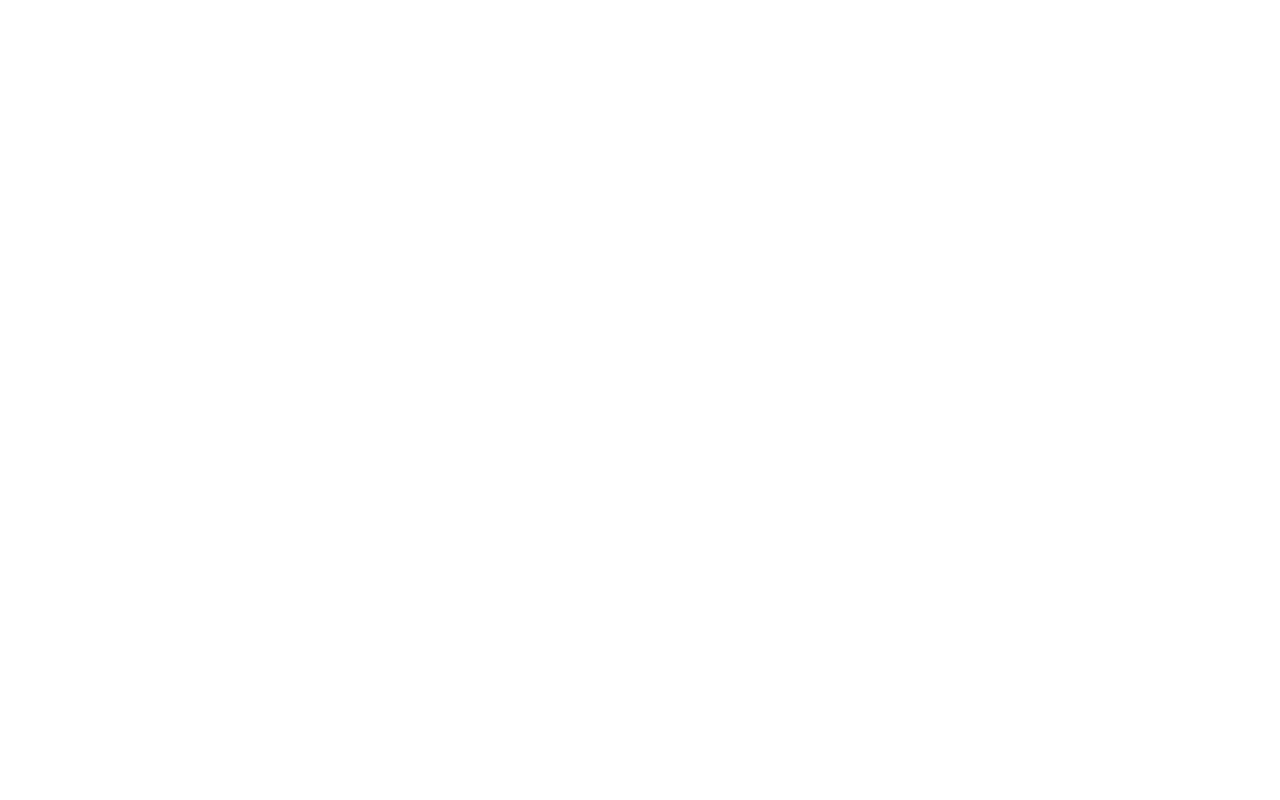
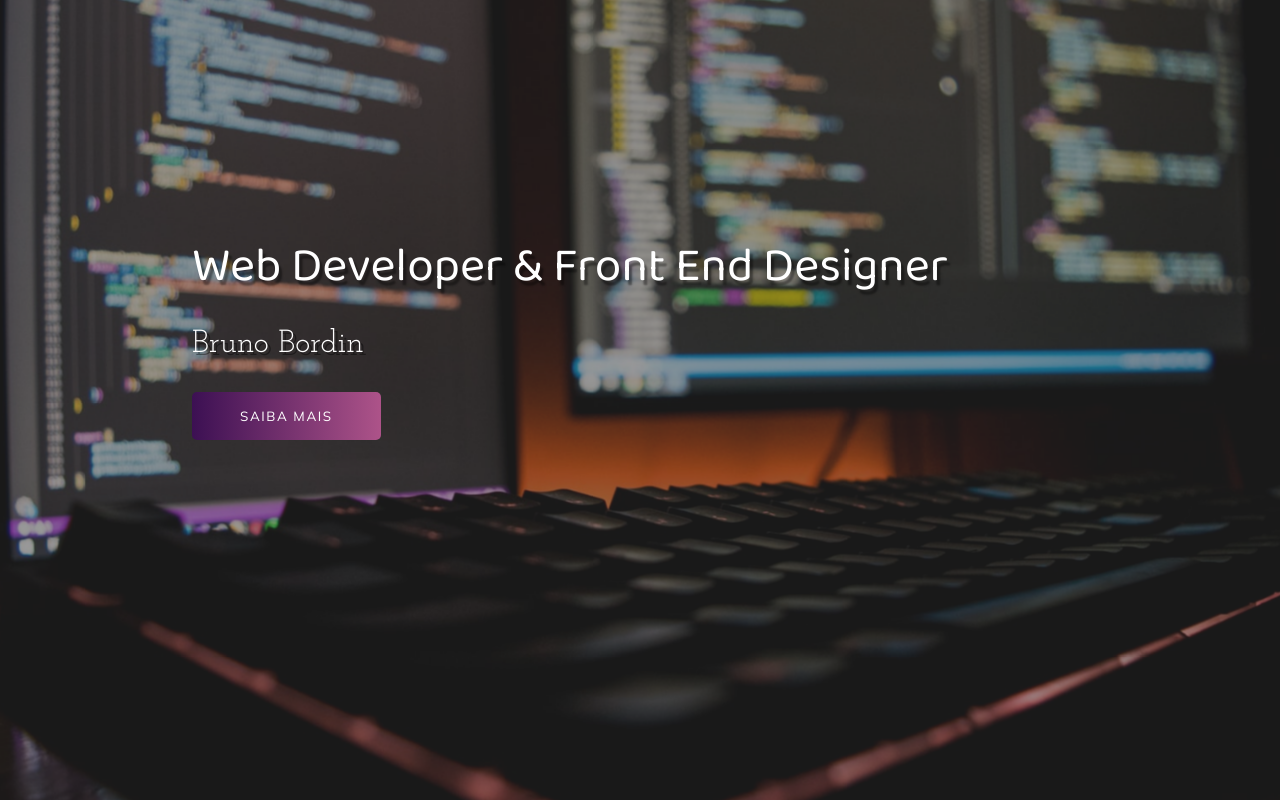
Before and after one commit to BrunoBordin/Portifolio, a plain HTML site: page index.html in a window 1280 px wide. Drawn offline with Linux system fonts and the light colour scheme.

Commit message:
:package: header

```diff
--- a/index.html
+++ b/index.html
@@ -6,11 +6,27 @@
     <meta http-equiv="X-UA-Compatible" content="IE=edge">
     <meta name="viewport" content="width=device-width, initial-scale=1.0">
     <link rel="stylesheet" href="style.css">
-    <title>Portifólio</title>
+    <link rel="apple-touch-icon" sizes="180x180" href="imagens/apple-touch-icon.png">
+    <link rel="icon" type="image/png" sizes="32x32" href="imagens/favicon-32x32.png">
+    <link rel="icon" type="image/png" sizes="16x16" href="imagens/favicon-16x16.png">
+    <link rel="manifest" href="/site.webmanifest">
+    <title>Portfólio</title>
 </head>
 
 <body>
+    <div class="container">
+        <header>
 
+            <div class="img-wrapper">
+                <img src="imagens/bg.jpg" alt="">
+            </div>
+            <div class="banner">
+                <h1>Web Developer & Front End Designer</h1>
+                <p>Bruno Bordin</p>
+                <button>Saiba mais</button>
+            </div>
+        </header>
+    </div>
 </body>
 
 </html>
--- a/style.css
+++ b/style.css
@@ -1,2 +1,91 @@
-@import url('https://fonts.googleapis.com/css2?family=Baloo+Da+2:wght@400;500;600;700&family=Josefin+Slab:ital,wght@0,300;0,400;0,600;0,700;1,300;1,400;1,600&family=Mulish:ital,wght@0,300;0,400;0,500;1,200;1,300;1,400&display=swap');
-@import url('https: //cdnjs.cloudflare.com/ajax/libs/font-awesome/5.15.3/css/all.min.csshttps://cdnjs.cloudflare.com/ajax/libs/font-awesome/5.15.3/css/all.min.csshttps://cdnjs.cloudflare.com/ajax/libs/font-awesome/5.15.3/css/all.min.css');
+    @import url('https://fonts.googleapis.com/css2?family=Baloo+Da+2:wght@400;500;600;700&family=Josefin+Slab:ital,wght@0,300;0,400;0,600;0,700;1,300;1,400;1,600&family=Mulish:ital,wght@0,300;0,400;0,500;1,200;1,300;1,400&display=swap');
+    @import url('https: //cdnjs.cloudflare.com/ajax/libs/font-awesome/5.15.3/css/all.min.csshttps://cdnjs.cloudflare.com/ajax/libs/font-awesome/5.15.3/css/all.min.csshttps://cdnjs.cloudflare.com/ajax/libs/font-awesome/5.15.3/css/all.min.css');
+    * {
+        margin: 0;
+        padding: 0;
+    }
+
+    header {
+        width: 100%;
+        height: 100vh;
+        overflow: hidden;
+        position: relative;
+    }
+
+    .img-wrapper {
+        width: 100%;
+        height: 100%;
+        overflow: hidden;
+        background-color: rgba(0, 0, 0, 0.8);
+    }
+
+    .img-wrapper img {
+        width: 100%;
+        height: 100%;
+        object-fit: cover;
+        opacity: 0.5;
+        animation: zoom 45s;
+    }
+
+    @keyframes zoom {
+        0% {
+            transform: scale(1.3);
+        }
+        100% {
+            transform: scale(1);
+        }
+    }
+
+    .banner {
+        position: absolute;
+        top: 30%;
+        left: 15%;
+    }
+
+    .banner h1 {
+        color: #ffff;
+        font-size: 3rem;
+        font-family: "Baloo Da 2", serif;
+        font-weight: 200;
+        text-shadow: .2rem .3rem 2px rgba(0, 0, 0, .4);
+        line-height: 3.5rem;
+        margin-bottom: 2rem;
+        opacity: 0;
+        animation: moveBanner 1s 0.5s forwards;
+    }
+
+    .banner p {
+        font-family: "Josefin Slab", serif;
+        color: #ffffff;
+        font-size: 2rem;
+        text-shadow: .2rem .2rem rgba(0, 0, 0, .4);
+        margin-bottom: 2rem;
+        opacity: 0;
+        animation: moveBanner 1s 0.7s forwards;
+    }
+
+    .banner button {
+        font-family: "Mulish", serif;
+        color: #ffffff;
+        text-transform: uppercase;
+        letter-spacing: .1rem;
+        background: #ad5389;
+        background: -webkit-linear-gradient(to right, #3c1053, #ad5389);
+        background: linear-gradient(to right, #3c1053, #ad5389);
+        padding: 1rem 3rem;
+        border: none;
+        border-radius: 5px;
+        cursor: pointer;
+        opacity: 0;
+        animation: moveBanner 1s 0.9s forwards;
+    }
+
+    @keyframes moveBanner {
+        0% {
+            transform: translateY(10rem) rotateY(-30deg);
+        }
+        100% {
+            transform: translateY(0) rotateY(0);
+            opacity: 1;
+        }
+    }
```
Also changed, not shown: imagens/android-chrome-192x192.png (renamed from android-chrome-192x192.png), imagens/android-chrome-512x512.png (renamed from android-chrome-512x512.png), imagens/apple-touch-icon.png (renamed from apple-touch-icon.png), imagens/bg.jpg (added), imagens/favicon-16x16.png (renamed from favicon-16x16.png), imagens/favicon-32x32.png (renamed from favicon-32x32.png), site.webmanifest, 1 other file.
